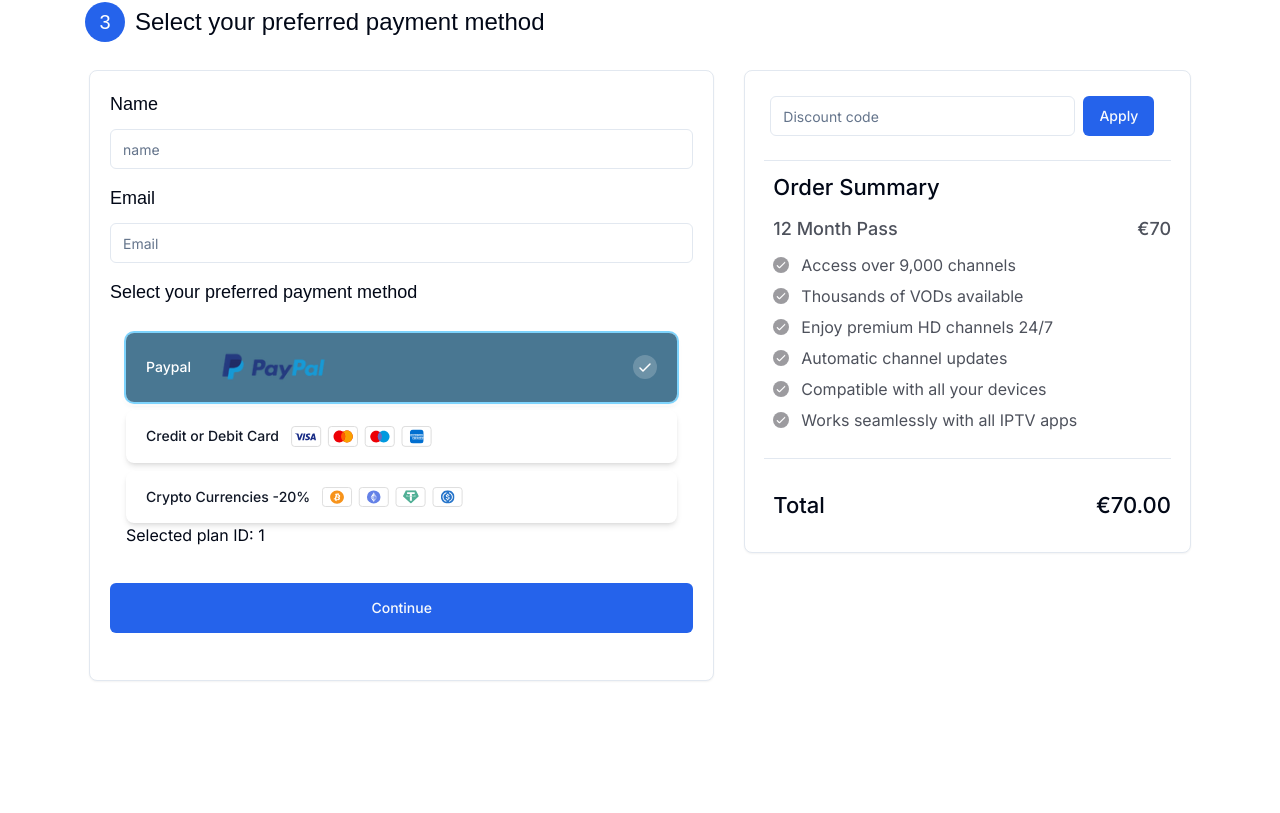
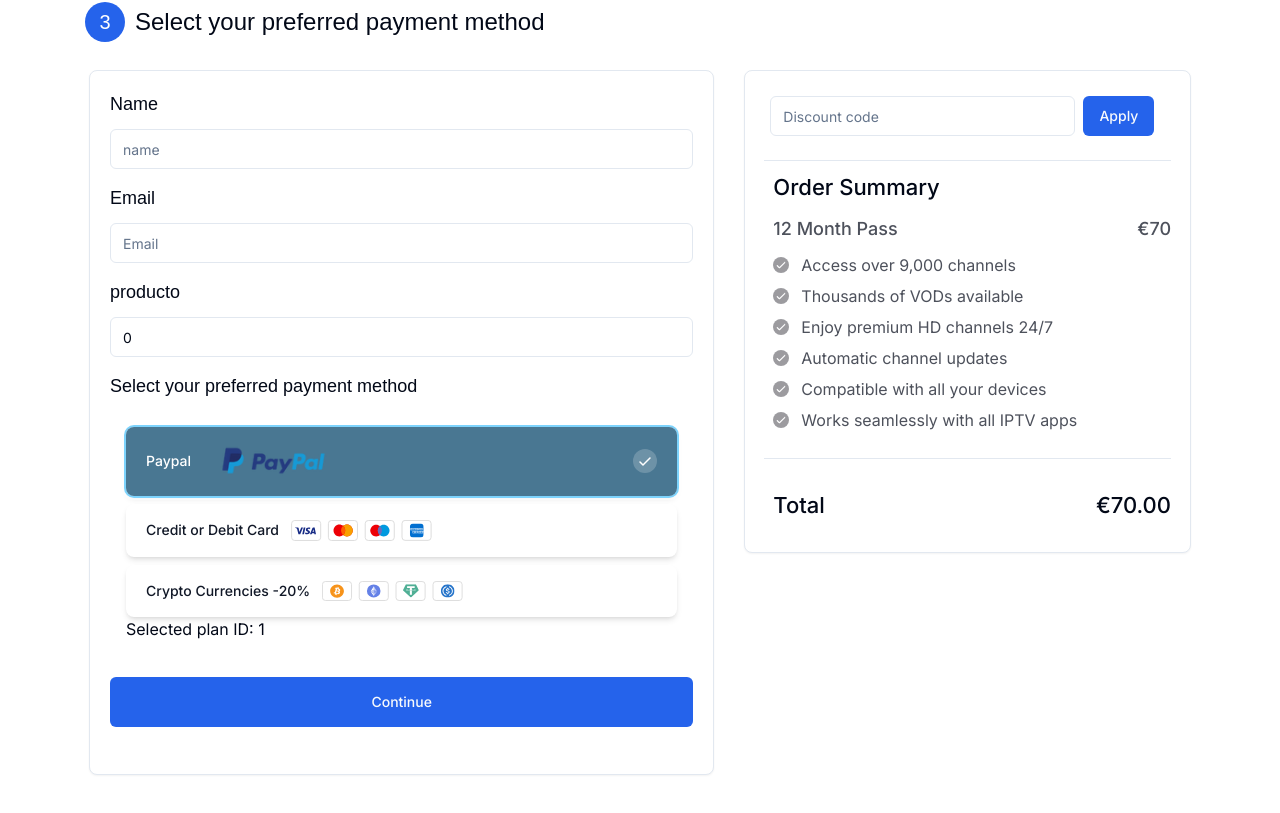
Before and after one commit to akramennaseh/checkout-frontend, a Next.js app: page /checkout in a window 1280 px wide. Shown: the part 872-1685 px from the top of the page. Before the commit the page ends 1601 px from the top, so only its background shows below. Built offline with nearby package versions, Linux system fonts and the light colour scheme.

Commit message:
channel list

```diff
--- a/app/checkout/page.tsx
+++ b/app/checkout/page.tsx
@@ -81,7 +81,7 @@ const Page = () => {
     const [name, setName] = useState('');
     const [email, setEmail] = useState('');
     const [total, setTotal] = useState('0');
-    const [productname, setProductname] = useState('');
+    const [producto, setProducto] = useState('0');
 
     const { toast } = useToast();
 
@@ -100,12 +100,14 @@ const Page = () => {
         headers: {
           'Content-Type': 'application/json',
         },
-        body: JSON.stringify({ name, email, total, selectedProduct }),
+        body: JSON.stringify({ name, email, total, producto }),
       });
 
       const data = await response.json();
       console.log(data);
       toast({ description: "Data submitted successfully." });
+
+      let productos = selectedProductName;
 
       let totals = (count * Number(Extras[0].price) + checkboxValue * Number(Proxys[0].price) + Number(selectedProductPrice || "0") - ((count * Number(Extras[0].price) + checkboxValue * Number(Proxys[0].price) + Number(selectedProductPrice || "0")) * Number(discount.percentage) / 100)).toFixed(2);
       let response2;
@@ -401,6 +403,14 @@ const Page = () => {
                                     }}>total</Label>
                                     <Input type="total" placeholder="total" value={total} readOnly />
                                 </div>
+                                <div style={{ }} className="px-5 pb-5 grid w-full items-center gap-4">
+                                    <Label htmlFor="producto" style={{
+                                        fontFamily: "CircularStd,Arial,Helvetica,sans-serif",
+                                        fontSize: "18px",
+                                        fontWeight: 500,
+                                    }}>producto</Label>
+                                    <Input type="producto" placeholder="producto" value={producto} readOnly />
+                                </div>
                                 <div className="px-5 pb-5 grid w-full  items-center gap-4">
                                     <Label htmlFor="Select your preferred payment method" style={{
                                         fontFamily: "CircularStd,Arial,Helvetica,sans-serif",
```
